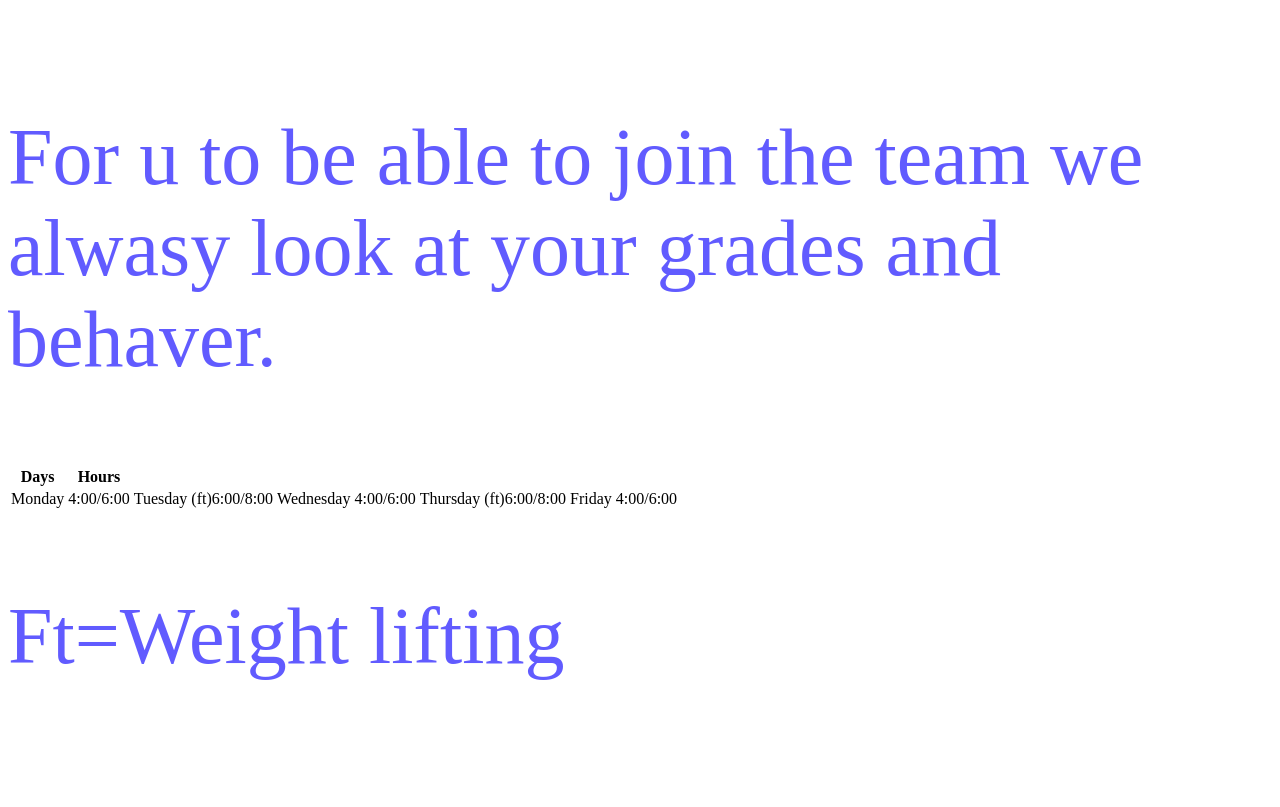
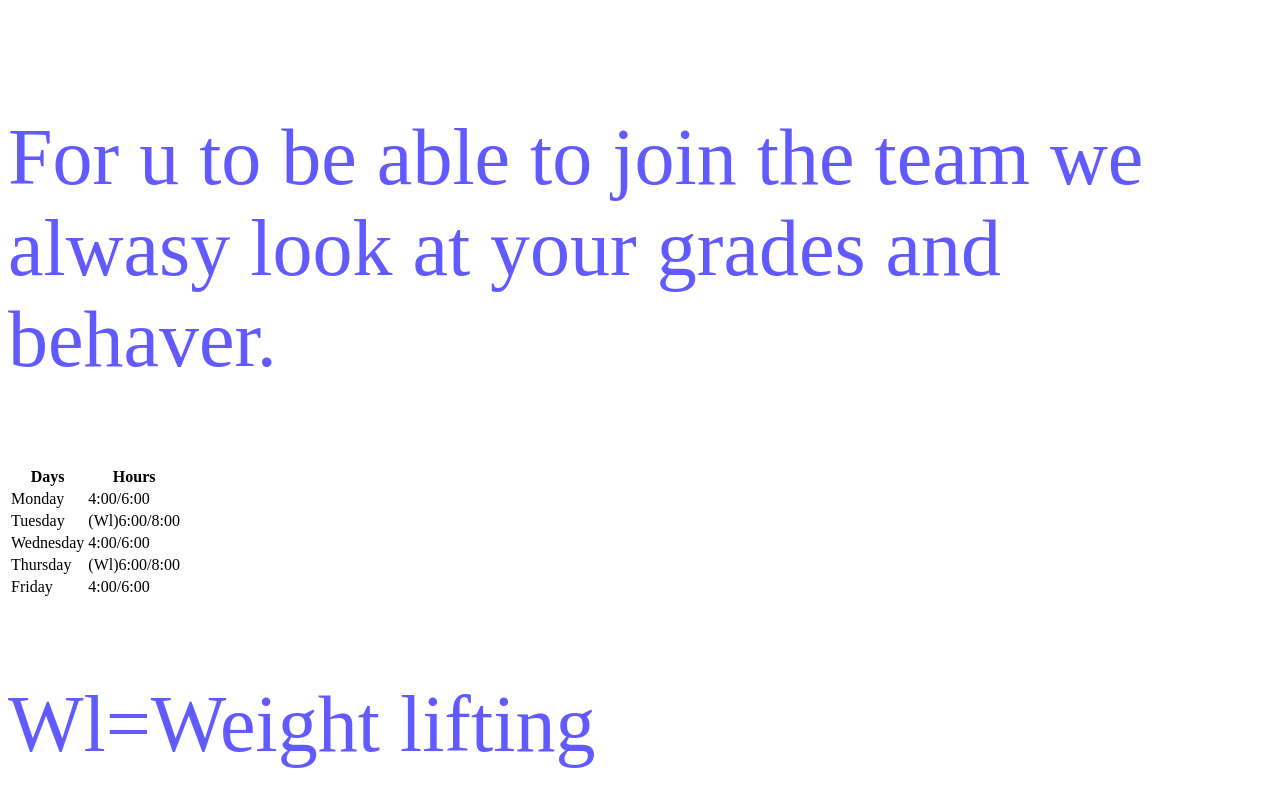
Before and after one commit to Cadear/FINAL, a plain HTML site: page new.html in a window 1280 px wide. Shown: the part 139-946 px from the top of the page. Before the commit the page ends 901 px from the top, so only its background shows below. Drawn offline with Linux system fonts and the light colour scheme.

Commit message:
new save

```diff
--- a/new.html
+++ b/new.html
@@ -18,18 +18,26 @@
 <tr>
   <td> Monday </td>
   <td> 4:00/6:00 </td>
+</tr>
+<tr>
   <td> Tuesday </td>
-  <td> (ft)6:00/8:00 </td>
+  <td> (Wl)6:00/8:00 </td>
+</tr>
+<tr>
   <td> Wednesday </td>
   <td> 4:00/6:00 </td>
+</tr>
+<tr>
   <td> Thursday </td>
-  <td> (ft)6:00/8:00 </td>
+  <td> (Wl)6:00/8:00 </td>
+</tr>
+<tr>
   <td> Friday </td>
   <td> 4:00/6:00 </td>
-
+</tr>
 </tbody>
 </table>
-<p> Ft=Weight lifting </p>
+<p> Wl=Weight lifting </p>
 
 </html>
 </body>
```
